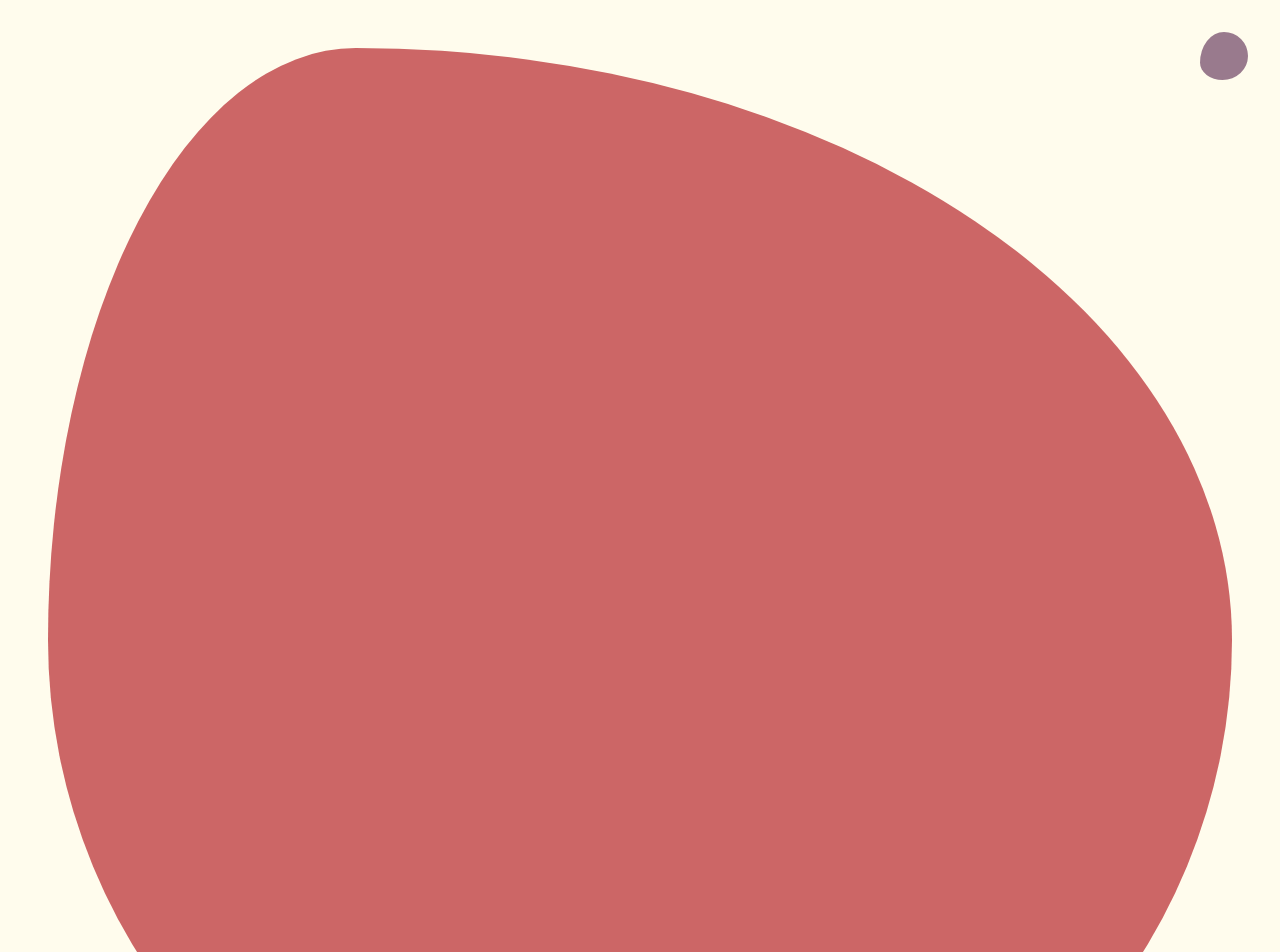
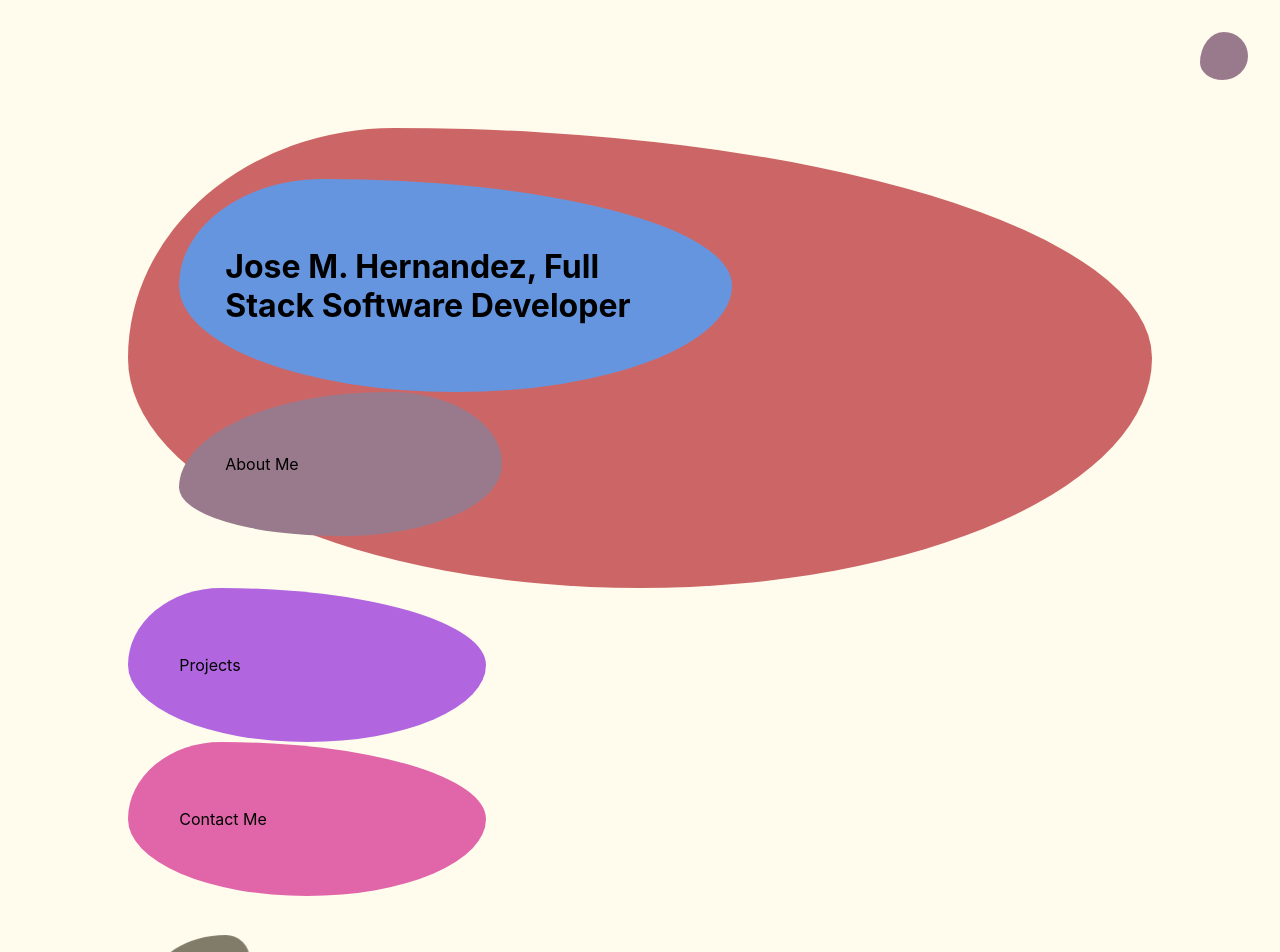
Before and after one commit to Unlovingmotherboard/React-Professional-Portfolio, a React (Create React App) app: page / in a window 1280 px wide. Shown: the top 952 px of the page. Built offline with nearby package versions, Linux system fonts and the light colour scheme.

Commit message:
Brainstormed main ideas today and added the initial CSS elements. On top of that I have an idea to bring in an API for an idea I have for the initial state the app will use. If the API I'm considering doesn't exist then I have an alternative. El Psy Kongroo.

```diff
--- a/src/App.css
+++ b/src/App.css
@@ -1,6 +1,11 @@
 body {
   background-color: #fffced;
+  border-radius: 26% 74% 50% 50% / 50% 50% 50% 50%;
+  width: 90%;
+  height: 90%;
+  padding: 5%;
 }
+
 .themeTransitionDiv {
   background-color: #997a8d;
   width: 3rem;
@@ -14,10 +19,15 @@ body {
   /* box-shadow: 0 0 20px 15px #fff, 0 0 25px 15px #f0f; */
 }
 
+/* Play with transition styles and colors
+    I want to wow the user
+*/
+
 .themeTransitionDiv-enter {
   transform: scale(1);
   transition: transform 2000ms ease;
 }
+
 .themeTransitionDiv-enter-active {
   transform: scale(100);
 }
@@ -25,6 +35,7 @@ body {
 .themeTransitionDiv-enter-done {
   opacity: 1;
 }
+
 .themeTransitionDiv-exit {
   transform: scale(1);
   transition: transform 1000ms ease;
@@ -34,7 +45,7 @@ body {
 
 .proThemeCSS {
   border-radius: 50%;
-  margin: 3rem;
+  margin: 4rem;
   opacity: 0;
 }
 
@@ -42,16 +53,20 @@ body {
   opacity: 0;
   transition: 1500ms ease-in;
 }
+
 .proThemeCSSAni-enter-active {
   opacity: 1;
 }
+
 .proThemeCSSAni-enter-done {
   opacity: 1;
 }
+
 .proThemeCSSAni-exit {
   opacity: 1;
   transition: 1500ms ease-out;
 }
+
 .proThemeCSSAni-exit-active {
   opacity: 0;
 }
@@ -64,15 +79,60 @@ body {
 
 .proSummary {
   background-color: #cc6666;
-  border-radius: 26% 74% 50% 50% / 50% 50% 50% 50%   ;
-  width: 100%;
-  height: 100%;
-  padding-bottom: 100%;
+  border-radius: 26% 74% 50% 50% / 50% 50% 50% 50%;
+  width: 90%;
+  height: 90%;
+  padding: 5%;
 }
+
+.proTitle {
+  background-color: #6695e0;
+  border-radius: 26% 74% 50% 50% / 50% 50% 50% 50%;
+  width: 50%;
+  height: 50%;
+  padding: 5%;
+}
+
+.proAboutMe {
+  /* box-shadow:
+  [horizontal offset]
+  [vertical offset]
+  [blur radius]
+  [optional spread radius]
+  [color];
+  */
+
+  /* box-shadow:
+    inset 20px 0 300px #997a8d, inset -20px 0 300px #997a8d,
+    0 0 50px #997a8d, -10px 0 80px #997a8d; */
+
+  background-color: #997a8d;
+  border-radius: 65% 35% 50% 50% / 67% 50% 50% 34%;
+  width: 25%;
+  height: 25%;
+  padding: 5%;
+}
+
+.proProjects {
+  background-color: #b166e0;
+  border-radius: 26% 74% 50% 50% / 50% 50% 50% 50%;
+  width: 25%;
+  height: 25%;
+  padding: 5%;
+}
+
+.proContactMe {
+  background-color: #e066a9;
+  border-radius: 26% 74% 50% 50% / 50% 50% 50% 50%;
+  width: 25%;
+  height: 25%;
+  padding: 5%;
+}
+
 
 .proLinksDiv {
   background-color: #817b69;
-  border-radius: 75% 25% 50% 50% / 50% 25% 50% 50% ;
+  border-radius: 75% 25% 50% 50% / 50% 25% 50% 50%;
   display: flex;
   justify-content: center;
   align-items: center;
@@ -97,6 +157,7 @@ body {
   from {
     transform: rotate(0deg) translateX(25px) rotate(0deg);
   }
+
   to {
     transform: rotate(360deg) translateX(25px) rotate(-360deg);
   }
@@ -118,16 +179,20 @@ body {
   opacity: 0;
   transition: 1500ms ease-in;
 }
+
 .casualThemeCSSAni-enter-active {
   opacity: 1;
 }
-.casualThemeCSSAni-enter-done{
+
+.casualThemeCSSAni-enter-done {
   opacity: 1;
 }
+
 .casualThemeCSSAni-exit {
   opacity: 0;
   transition: 1500ms ease-out;
 }
+
 .casualThemeCSSAni-exit-active {
   opacity: 0;
 }
--- a/src/components/ProTheme.js
+++ b/src/components/ProTheme.js
@@ -5,28 +5,39 @@ import GithubLogo from "./logos/github-mark.png"
 import LinkedinLogo from "./logos/LI-In-Bug.png"
 
 const ProTheme = () => {
-
     const { fadeIn, setFadeIn } = useContext(AppContext);
-
-     useEffect(() => { setFadeIn(true) }, [setFadeIn]);
-
+    useEffect(() => { setFadeIn(true) }, [setFadeIn]);
 
     return (
         <CSSTransition in={fadeIn} timeout={3000} classNames={'proThemeCSSAni'}>
             <div className='proThemeCSS'>
 
                 <div className='proSummary'>
+                    <div className='proTitle'>
+                        <h1>Jose M. Hernandez, Full Stack Software Developer</h1>
+                    </div>
+                    <div className='proAboutMe'>
+                        <p>About Me</p>
+                    </div>
+                </div>
 
+                <div className='proProjects'>
+                    <div>
+                    <p>Projects</p>
+                    </div>
+                </div>
+
+                <div className='proContactMe'>
+                    <p>Contact Me</p>
                 </div>
 
                 <div className='proLinksDiv'>
-                    <img src={GithubLogo} alt='Github Logo' className='githubLogo'/>
-                    <img src={LinkedinLogo} alt='LinkedIn Logo' className='linkedInLogo'/>
+                    <img src={GithubLogo} alt='Github Logo' className='githubLogo' />
+                    <img src={LinkedinLogo} alt='LinkedIn Logo' className='linkedInLogo' />
                 </div>
-
             </div>
         </CSSTransition>
     );
-  };
+};
 
 export default ProTheme;
--- a/src/context/AppContext.js
+++ b/src/context/AppContext.js
@@ -46,11 +46,15 @@ export const AppContext = createContext();
 export const AppProvider = (props) => {
     // const [state, dispatch] = useReducer(AppReducer, initialState);
 
+    const nodeRef = useRef(null);
+
     const [themeTransition, setThemeTransition] = useState(false);
 
     const [fadeIn, setFadeIn] = useState(false);
 
-    const nodeRef = useRef(null);
+    const [themeState, setThemeState] = useState(true);
+    //This is the initial starting position for the <div> (plural) when we execute the elliptical equation.
+
 
 
     // 4. Sets up the app state. takes a reducer, and an initial state
@@ -58,6 +62,7 @@ export const AppProvider = (props) => {
         <AppContext.Provider value = { {
             // dispatch,
             themeTransition, setThemeTransition,
+            themeState, setThemeState,
             fadeIn, setFadeIn,
             nodeRef,
             } }>
```
Also changed, not shown: src/components/CasualTheme.js (+34 -2 lines), src/components/Portfolio.js (+4 -7 lines). Lines whose indentation alone changed are shown as unchanged.
